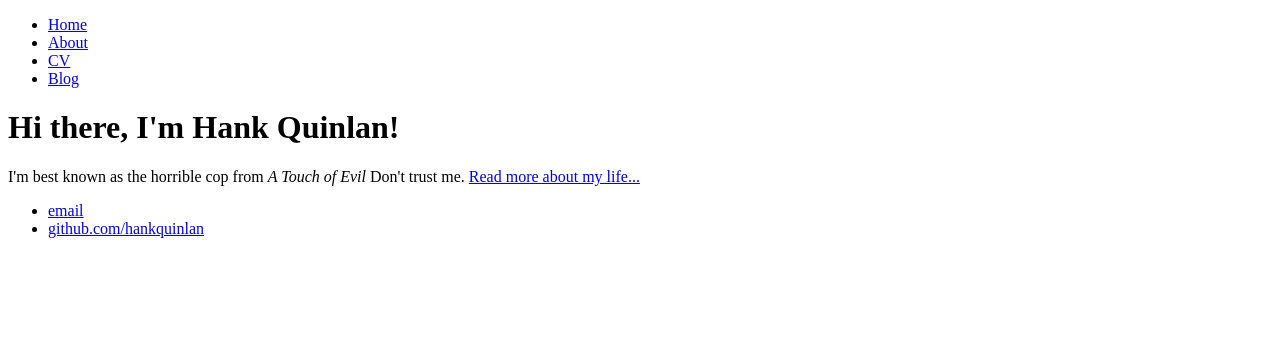
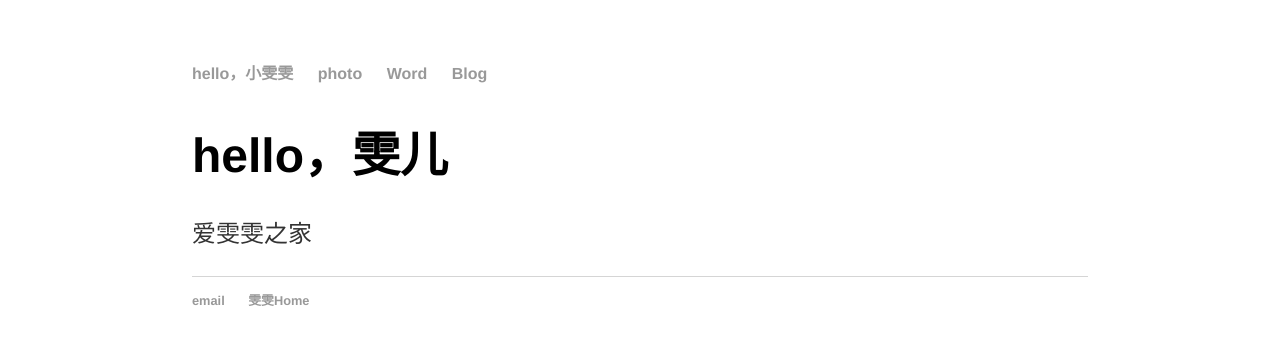
Before and after one commit to lovewen/lovewen.github.io, a plain HTML site: page index.html in a window 1280 px wide. Drawn offline with Linux system fonts and the light colour scheme.

Commit message:
Update index.html

```diff
--- a/index.html
+++ b/index.html
@@ -1,27 +1,28 @@
 <!DOCTYPE html>
 <html>
     <head>
-        <title>Hank Quinlan, Horrible Cop</title>
+        <title>hello，我的小雯雯</title>
+        <link rel="stylesheet" type="text/css" href="/css/main.css">
     </head>
     <body>
         <nav>
             <ul>
-                <li><a href="/">Home</a></li>
-                <li><a href="/about">About</a></li>
-                <li><a href="/cv">CV</a></li>
+                <li><a href="/">hello，小雯雯</a></li>
+                <li><a href="/about">photo</a></li>
+                <li><a href="/word">Word</a></li>
                 <li><a href="/blog">Blog</a></li>
             </ul>
         </nav>
         <div class="container">
             <div class="blurb">
-                <h1>Hi there, I'm Hank Quinlan!</h1>
-                <p>I'm best known as the horrible cop from <em>A Touch of Evil</em> Don't trust me. <a href="/about">Read more about my life...</a></p>
+                <h1>hello，雯儿</h1>
+                <p>爱雯雯之家</p>
             </div><!-- /.blurb -->
         </div><!-- /.container -->
         <footer>
             <ul>
-                <li><a href="mailto:hankquinlanhub@gmail.com">email</a></li>
-                <li><a href="https://github.com/hankquinlan">github.com/hankquinlan</a></li>
+                <li><a href="mailto:lovewen@qq.com">email</a></li>
+                <li><a href="https://github.com/lovewen">雯雯Home</a></li>
             </ul>
         </footer>
     </body>
```
